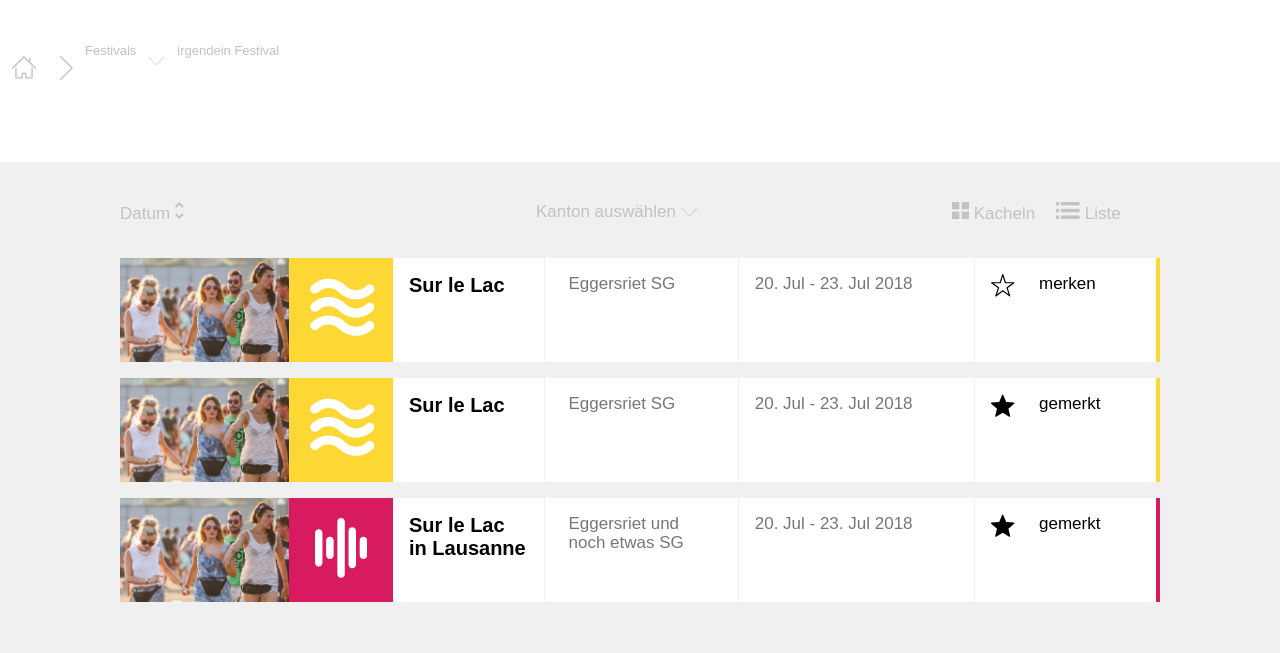
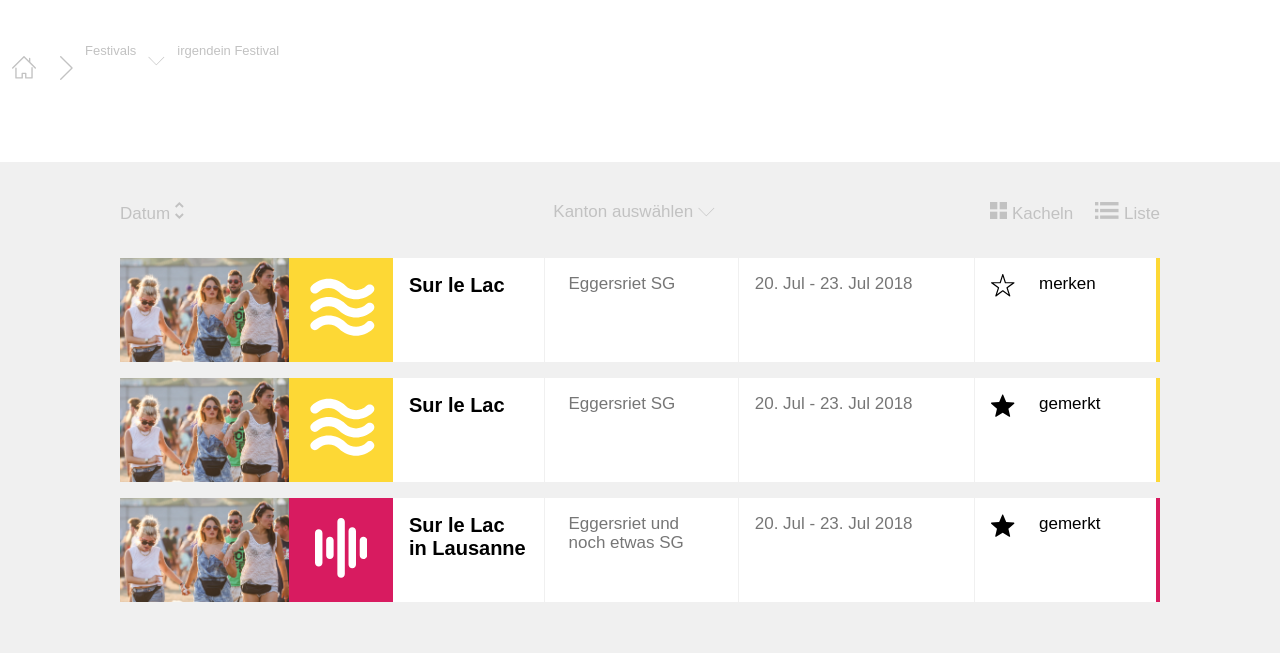
Before and after one commit to marinacraig/diplomarbeit, a PHP site: page /content/festivaluebersicht.html in a window 1280 px wide. Shown: the part 20-673 px from the top of the page. Run offline with PHP 8.4, Linux system fonts and the light colour scheme; some web fonts are replaced.

Commit message:
filter oberhalb festivalübersicht

```diff
--- a/css/components/_festivaluebersicht.scss
+++ b/css/components/_festivaluebersicht.scss
@@ -15,24 +15,29 @@
     //margin: 16px;
     height: 48px;
     max-width: 100%;
-    display: flex;
-    flex-direction: row;
-    justify-content: space-between;
-    align-content: center;
 
+    //mit grid damit letztes Element rechtsbündig ist
+    display: grid;
+    grid-template-columns: 5fr 5fr 1fr 1fr;
+    grid-template-rows: 1fr;
 
     .filter {
       color: $grauC2_hex;
       list-style-type: none;
-      //align-self: flex-start;
 
-      //flex-grow: 4fr 4fr 1fr 1fr;
-      &__datum, &__kanton {
-        flex: 0 1 40%;
+      &__datum{
+        grid-column: 1;
       }
-
-      &__kacheln, &__liste {
-        flex: 0 1 10%;
+      &__liste{
+        grid-column:2;
+      }
+      &__kacheln{
+        grid-column:3;
+        justify-self: end;
+      }
+      &__liste{
+        grid-column:4;
+        justify-self: end;
       }
 
       p, svg {
--- a/css/main.css
+++ b/css/main.css
@@ -828,17 +828,22 @@ footer {
     text-decoration: none;
     height: 48px;
     max-width: 100%;
-    display: flex;
-    flex-direction: row;
-    justify-content: space-between;
-    align-content: center; }
+    display: grid;
+    grid-template-columns: 5fr 5fr 1fr 1fr;
+    grid-template-rows: 1fr; }
     .festivaluebersicht__filter .filternavigation .filter {
       color: #C2C2C2;
       list-style-type: none; }
-      .festivaluebersicht__filter .filternavigation .filter__datum, .festivaluebersicht__filter .filternavigation .filter__kanton {
-        flex: 0 1 40%; }
-      .festivaluebersicht__filter .filternavigation .filter__kacheln, .festivaluebersicht__filter .filternavigation .filter__liste {
-        flex: 0 1 10%; }
+      .festivaluebersicht__filter .filternavigation .filter__datum {
+        grid-column: 1; }
+      .festivaluebersicht__filter .filternavigation .filter__liste {
+        grid-column: 2; }
+      .festivaluebersicht__filter .filternavigation .filter__kacheln {
+        grid-column: 3;
+        justify-self: end; }
+      .festivaluebersicht__filter .filternavigation .filter__liste {
+        grid-column: 4;
+        justify-self: end; }
       .festivaluebersicht__filter .filternavigation .filter p, .festivaluebersicht__filter .filternavigation .filter svg {
         display: inline;
         margin: 0; }
```
Also changed, not shown: dokumentation/style.md (+0 -3 lines).
